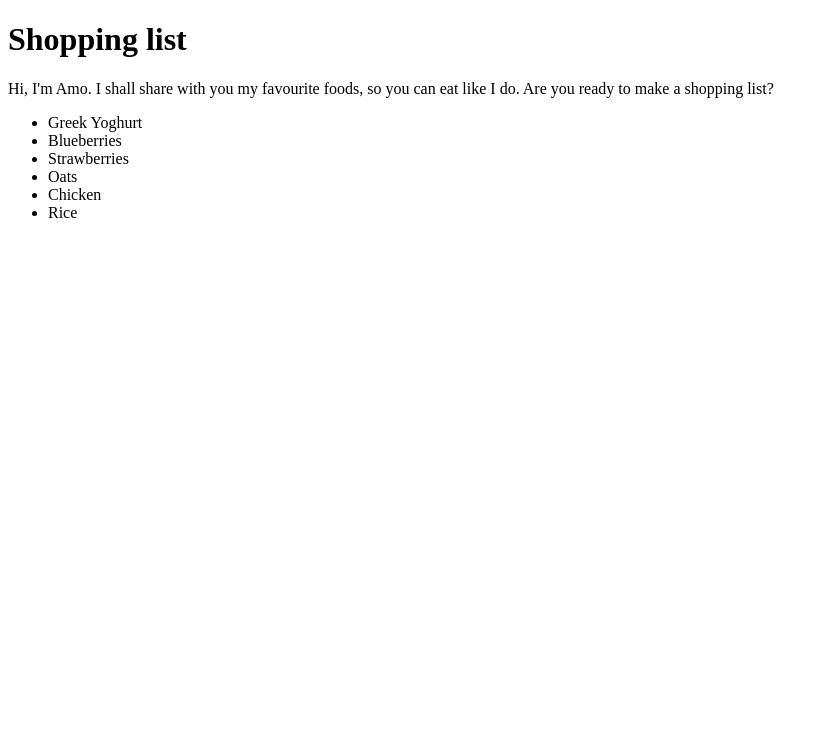
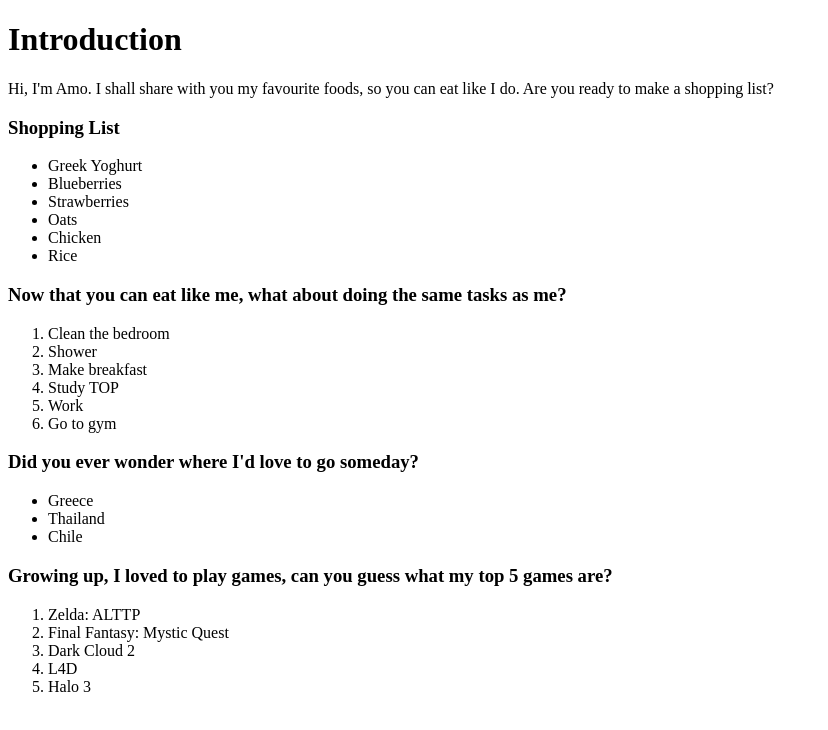
Before and after one commit to Amorfide/html_odin, a plain HTML site: page index.html in a window 1280 px wide. Shown: the whole page, without its empty margins (0-828 px from the left). Drawn offline with Linux system fonts and the light colour scheme.

Commit message:
added more lists

```diff
--- a/index.html
+++ b/index.html
@@ -6,11 +6,12 @@
     </head>
 
     <body>
-        <h1>Shopping list</h1>
+        <h1>Introduction</h1>
         <p>
         Hi, I'm Amo. I shall share with you my favourite foods, so you can eat like I do. Are you ready to make a shopping list?
         </p>
 
+        <h3>Shopping List</h3>
         <ul>
             <li>Greek Yoghurt</li>
             <li>Blueberries</li>
@@ -19,5 +20,31 @@
             <li>Chicken</li>
             <li>Rice</li>
         </ul>
+
+        <h3>Now that you can eat like me, what about doing the same tasks as me?</h3>
+        <ol>
+            <li>Clean the bedroom</li>
+            <li>Shower</li>
+            <li>Make breakfast</li>
+            <li>Study TOP</li>
+            <li>Work</li>
+            <li>Go to gym</li>
+        </ol>
+
+        <h3>Did you ever wonder where I'd love to go someday?</h3>
+        <ul>
+            <li>Greece</li>
+            <li>Thailand</li>
+            <li>Chile</li>
+        </ul>
+
+        <h3>Growing up, I loved to play games, can you guess what my top 5 games are?</h3>
+        <ol>
+            <li>Zelda: ALTTP</li>
+            <li>Final Fantasy: Mystic Quest</li>
+            <li>Dark Cloud 2</li>
+            <li>L4D</li>
+            <li>Halo 3</li>
+        </ol>
     </body>
 </html>
```
